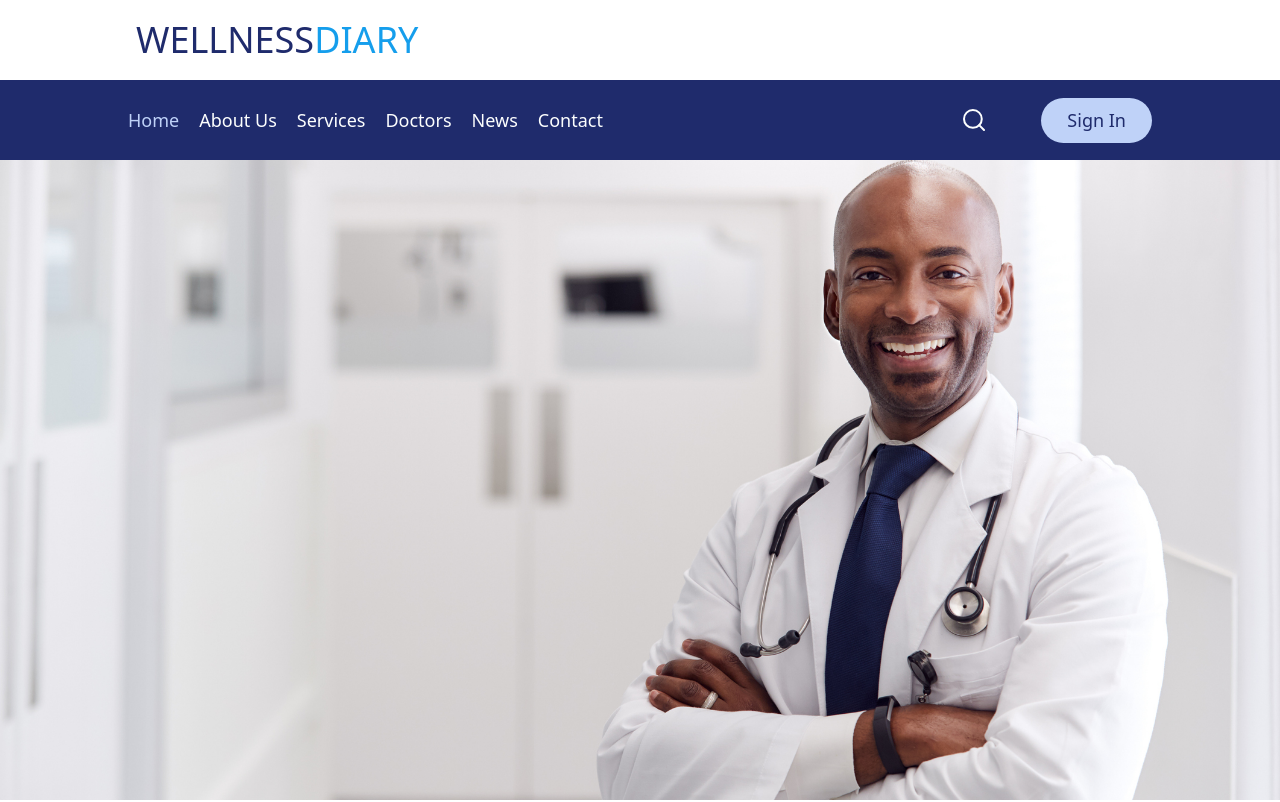
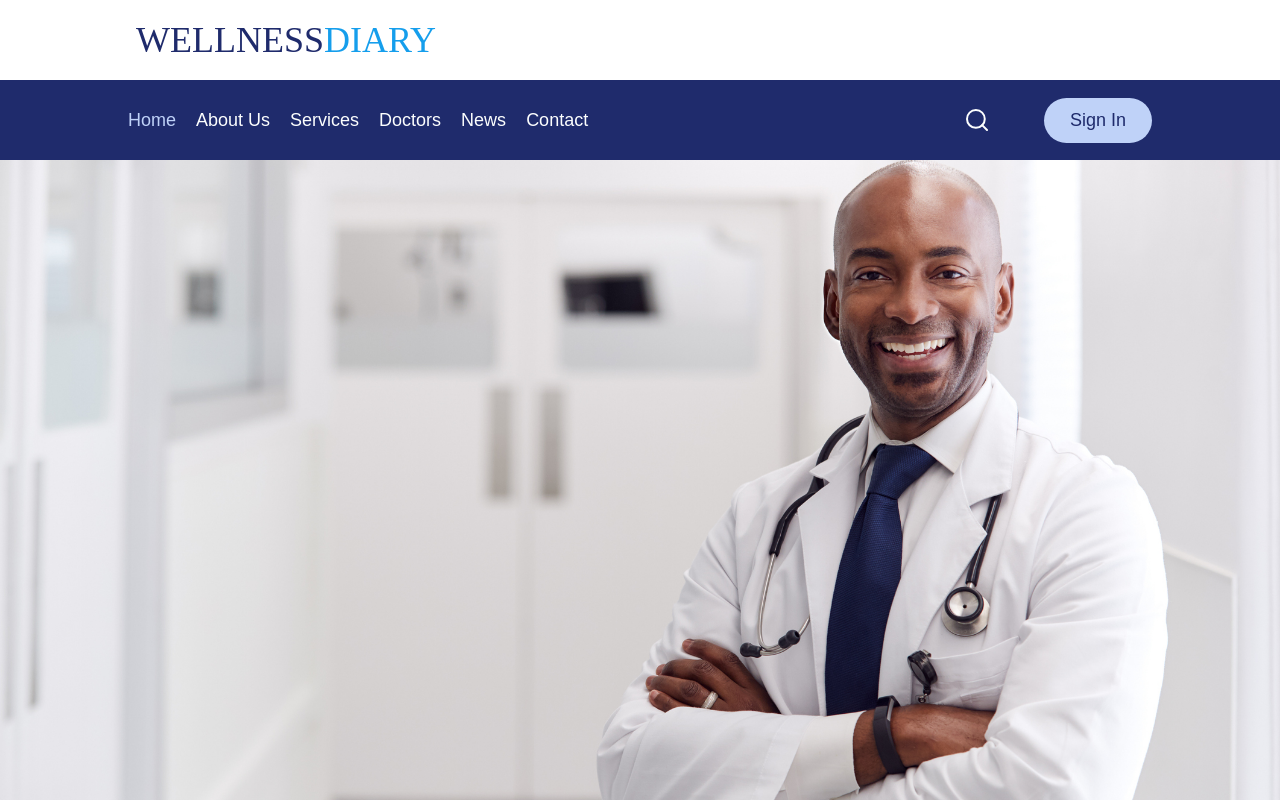
Before and after one commit to duesacrifice69/Wellness-Diary, a React (Create React App) app: page / in a window 1280 px wide. Shown: the top 802 px of the page. Built offline with nearby package versions, Linux system fonts and the light colour scheme; no server answers.

Commit message:
custom fonts added

```diff
--- a/tailwind.config.js
+++ b/tailwind.config.js
@@ -11,7 +11,9 @@ module.exports = {
         textSecondary: "#212124",
       },
       fontFamily: {
-        header: ["Yeseva One", "serif"],
+        yeseva: ["Yeseva One", "serif"],
+        work: ["Work Sans", "sans-serif"],
+        zen: ["Zen Kaku Gothic Antique", "sans-serif"],
       },
     },
   },
```
